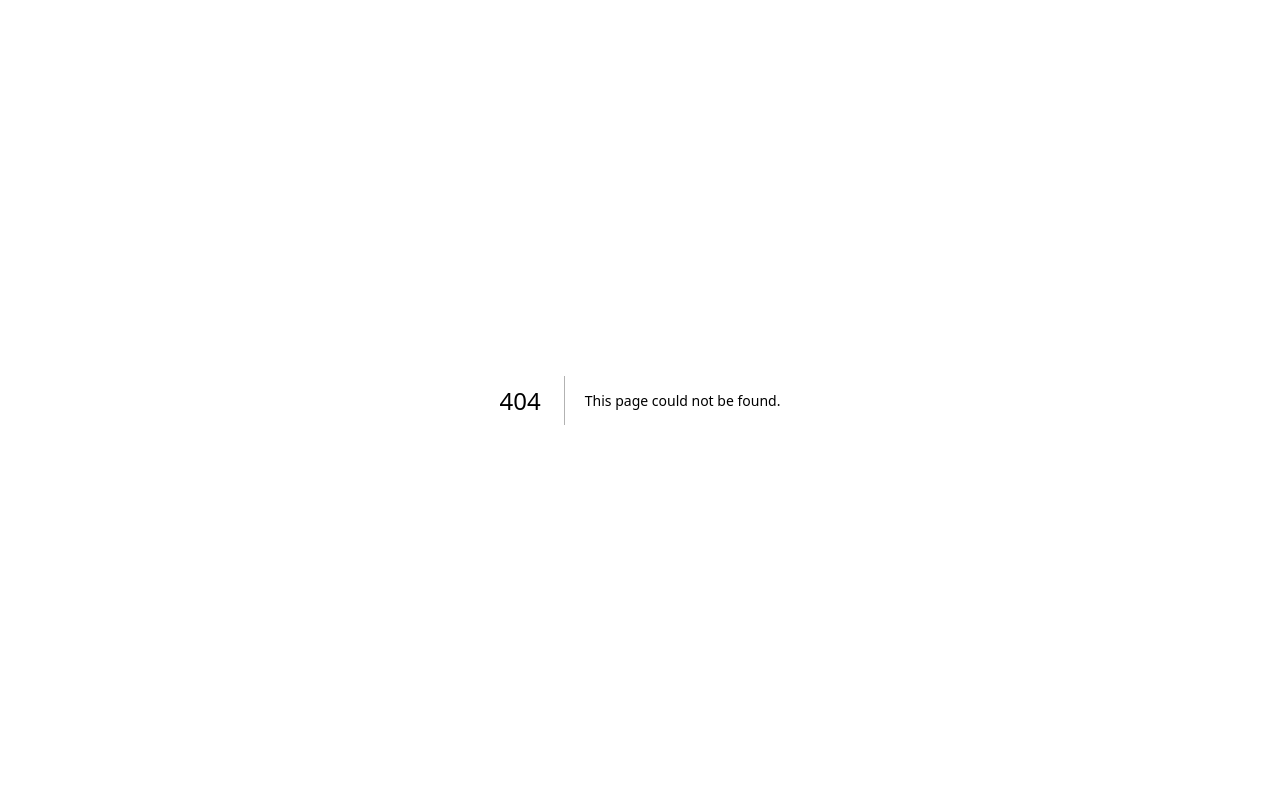
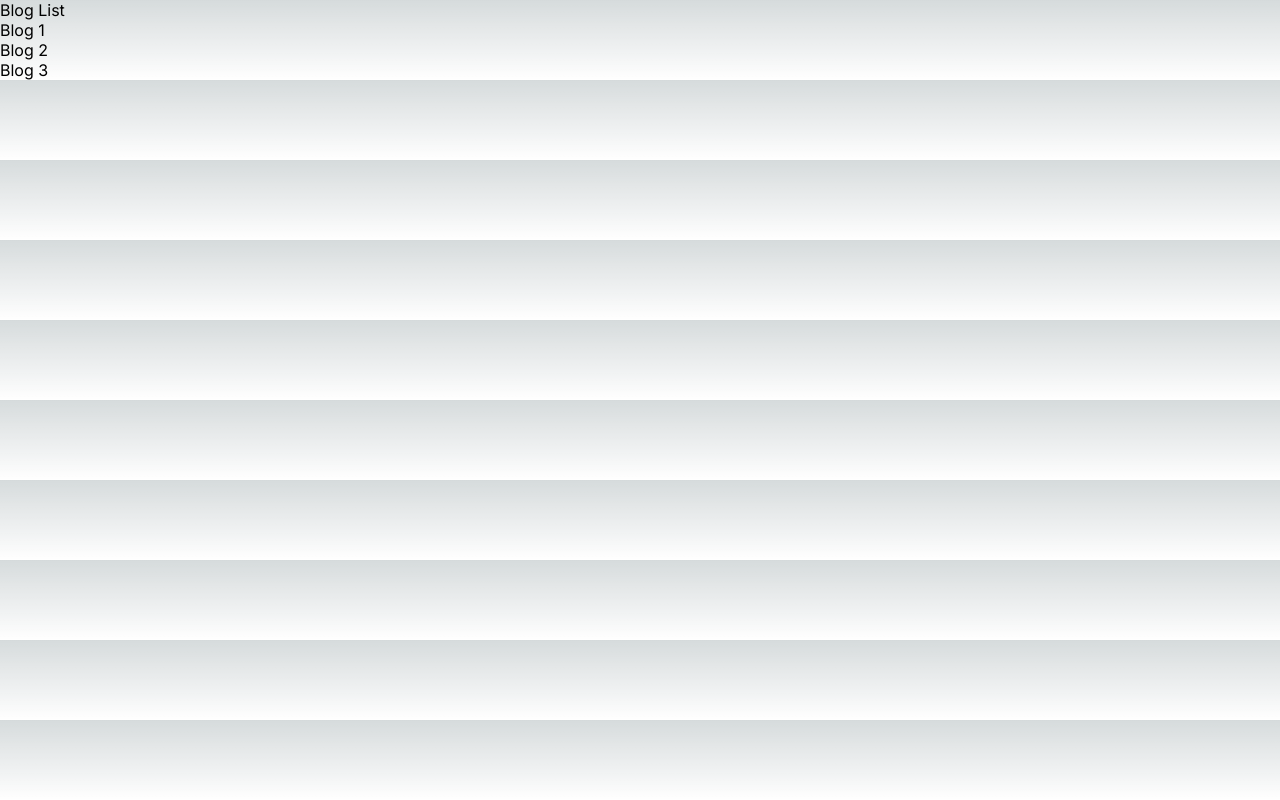
Before and after one commit to FanomezanaNat/nextJs-route-test, a Next.js app: page /home in a window 1280 px wide. Before the commit this address had no page. Built offline with nearby package versions, Linux system fonts and the light colour scheme.

Commit message:
feat: add homepage

```diff
--- /dev/null
+++ b/app/home/page.tsx
@@ -0,0 +1,12 @@
+import React from 'react'
+import styles from '@/app/page.module.css'
+import Link from 'next/link';
+import BlogList from '@/components/BlogList';
+
+export default function Page() {
+  return (
+    <div className={styles.body}>
+        <BlogList/>
+    </div>
+  )
+}
```
